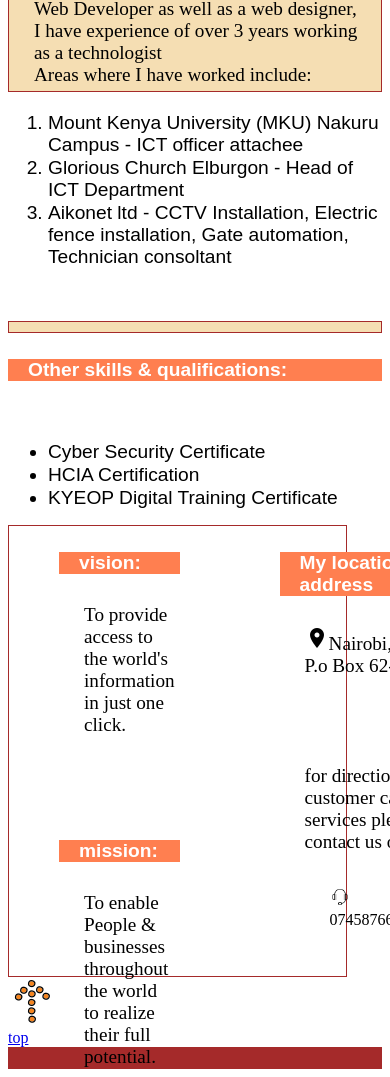
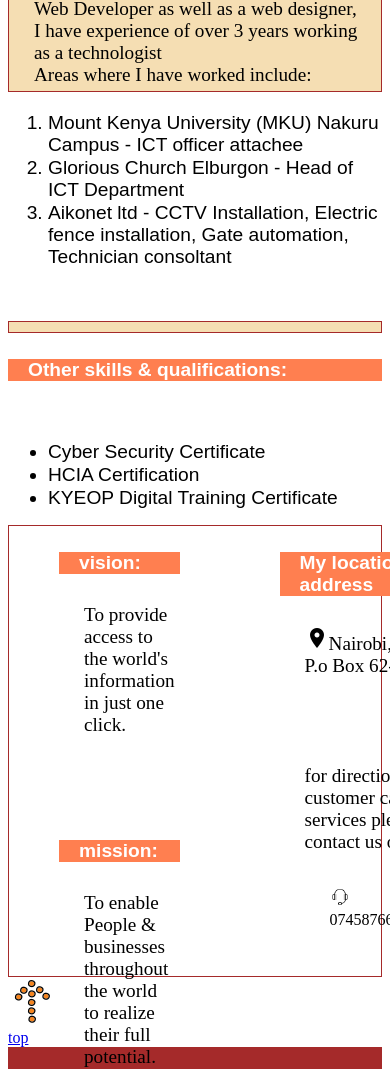
Before and after one commit to tinez10/my_portfolio, a plain HTML site: page index.html in a window 390 px wide. Shown: the part 876-1953 px from the top of the page. Drawn offline with Linux system fonts and the light colour scheme.

Commit message:
Update styles.css

```diff
--- a/styles.css
+++ b/styles.css
@@ -220,13 +220,13 @@ footer:hover{
     }
 }
 @media only screen and (max-width: 400px) {
-    .cont{
+    .cont.cont2.cont3.cont1{
         height: 90%;
         width: 90%;
     }
 }
 @media only screen and (max-width: 800px) {
-    .cont{
+    .cont.cont2.cont3.cont1{
         height: 90%;
         width: 90%;
     }
```
